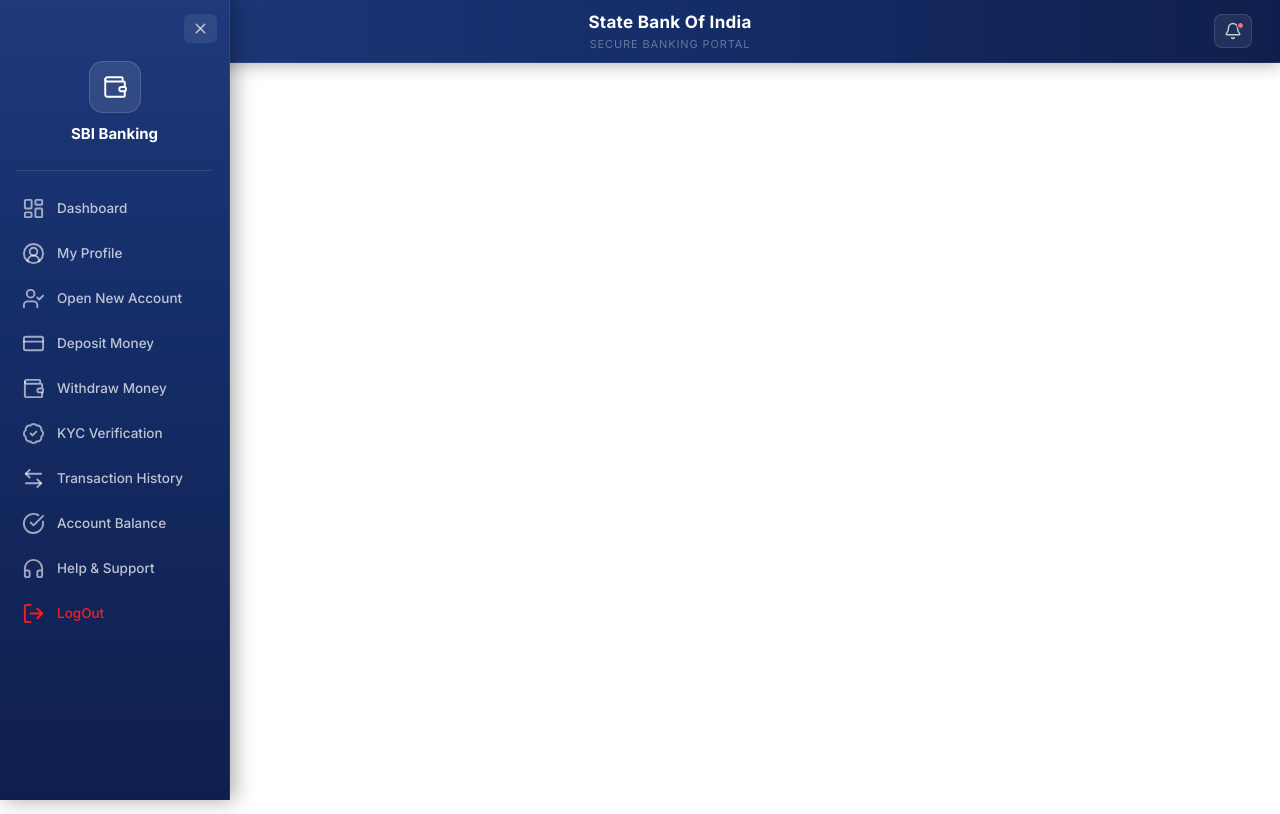
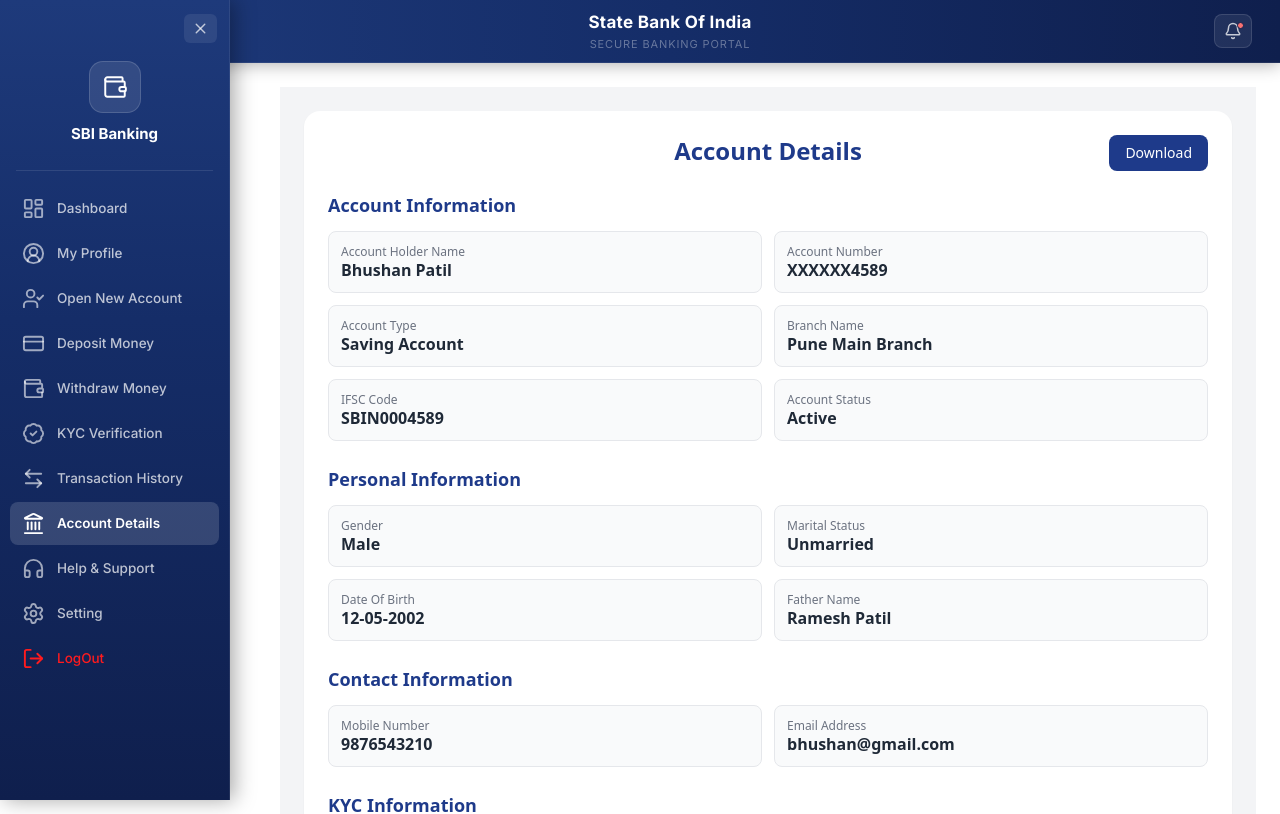
Before and after one commit to ChetanPatil0203/Bank_Frontend-, a React (Create React App) app in the folder frontend/: page /details in a window 1280 px wide. Shown: the top 814 px of the page. Built offline with nearby package versions, Linux system fonts and the light colour scheme.

Commit message:
code update

```diff
--- a/frontend/package.json
+++ b/frontend/package.json
@@ -7,6 +7,7 @@
     "@testing-library/jest-dom": "^6.9.1",
     "@testing-library/react": "^16.3.2",
     "@testing-library/user-event": "^13.5.0",
+    "jspdf": "^4.2.0",
     "lucide-react": "^0.563.0",
     "nodemon": "^3.1.11",
     "react": "^19.2.4",
--- a/frontend/src/App.js
+++ b/frontend/src/App.js
@@ -1,5 +1,6 @@
 import { BrowserRouter as Router, Routes, Route, useLocation } from "react-router-dom";
 import "./App.css";
+import jsPDF from "jspdf";
 
 import HeaderSection from "./components/HeaderSection/HeaderSection.jsx";
 import Sidebar from "./components/Dashboard/Dashboard.jsx";
@@ -7,7 +8,6 @@
 import Login from "./components/Login/Login.jsx";
 import Deposit from "./components/Deposite/Deposite.jsx";
 import Withdraw from "./components/Withdraw/Withdraw.jsx";
-import BalanceCheck from "./components/BalanceCheck/BalanceCheck.jsx";
 import Transactions from "./components/Transaction/Transaction.jsx";
 import Logout from "./components/Logout/Logout.jsx";
 import OpenAccount from "./components/OpenAccount/OpenAccount.jsx";
@@ -16,6 +16,9 @@
 import KYCPage from "./components/kyc/kyc.jsx";
 import DashboardHome from "./components/DashboardHome/DashboardHome.jsx";
 import Registration from "./components/Registration/Registration.jsx";
+import AccountDetails from"./components/AccountDetail/AccountDetails.jsx"
+import Settings from"./components/Setting/Setting.jsx"
+
 
 function AppContent() {
   const location = useLocation();
@@ -40,12 +43,13 @@
             <Route path="/create-account" element={<CreateAccount />} />
             <Route path="/deposit" element={<Deposit/>} />
             <Route path="/withdraw" element={<Withdraw/>} />
-            <Route path="/balance" element={<BalanceCheck/>} />
+            <Route path="/details" element={<AccountDetails/>} />
             <Route path="/transactions" element={<Transactions/>} />
             <Route path="/logout" element={<Logout/>} />
             <Route path="/open-account" element={<OpenAccount/>}/>
             <Route path="/profile" element={<ProfilePage/>}/>
             <Route path="/helpsupport" element={<HelpSupport/>}/>
+            <Route path="/setting" element={<Settings/>}/>
             <Route path="/kyc" element={<KYCPage/>}/>
             <Route path="/flights" element={<h2>Flights Page</h2>} />
             <Route path="/hotels" element={<h2>Hotels Page</h2>} />
--- /dev/null
+++ b/frontend/src/components/AccountDetail/AccountDetails.jsx
@@ -0,0 +1,142 @@
+import { Landmark } from "lucide-react";
+import jsPDF from "jspdf";
+
+export default function AccountDetails() {
+
+  // Dummy Data
+  const accountData = {
+    name: "Bhushan Patil",
+    accountNumber: "XXXXXX4589",
+    accountType: "Saving Account",
+    branch: "Pune Main Branch",
+    ifsc: "SBIN0004589",
+
+    gender: "Male",
+    maritalStatus: "Unmarried",
+    dob: "12-05-2002",
+    fatherName: "Ramesh Patil",
+
+    mobile: "9876543210",
+    email: "bhushan@gmail.com",
+
+    aadhaar: "XXXX XXXX 4589",
+    pan: "ABCDE1234F",
+
+    status: "Active"
+  };
+
+  // ✅ FUNCTION INSIDE COMPONENT (FIXED)
+  const downloadPDF = () => {
+    const doc = new jsPDF();
+
+    doc.setFontSize(16);
+    doc.text("Account Details", 20, 20);
+
+    doc.setFontSize(12);
+
+    const data = [
+      ["Name", accountData.name],
+      ["Account Number", accountData.accountNumber],
+      ["Account Type", accountData.accountType],
+      ["Branch", accountData.branch],
+      ["IFSC", accountData.ifsc],
+      ["Mobile", accountData.mobile],
+      ["Email", accountData.email],
+      ["Aadhaar", accountData.aadhaar],
+      ["PAN", accountData.pan],
+      ["Status", accountData.status],
+    ];
+
+    let y = 40;
+    data.forEach(([label, value]) => {
+      doc.text(`${label}: ${value}`, 20, y);
+      y += 10;
+    });
+
+    doc.save("Account_Details.pdf");
+  };
+
+  return (
+    <div className="min-h-screen bg-gray-100 p-6">
+      <div className="max-w-5xl mx-auto bg-white rounded-2xl p-6 shadow-sm">
+
+        {/* HEADER */}
+        <div className="relative mb-6">
+
+          {/* Center Title */}
+          <h2 className="text-2xl font-bold text-blue-900 text-center">
+            Account Details
+          </h2>
+
+          {/* Download Button */}
+          <button
+            onClick={downloadPDF}
+            className="absolute right-0 top-0 bg-blue-900 text-white px-4 py-2 rounded-lg text-sm hover:bg-blue-800 transition"
+          >
+            Download
+          </button>
+        </div>
+
+        {/* Basic Info */}
+        <Section title="Account Information">
+          <Detail label="Account Holder Name" value={accountData.name} />
+          <Detail label="Account Number" value={accountData.accountNumber} />
+          <Detail label="Account Type" value={accountData.accountType} />
+          <Detail label="Branch Name" value={accountData.branch} />
+          <Detail label="IFSC Code" value={accountData.ifsc} />
+          <Detail label="Account Status" value={accountData.status} />
+        </Section>
+
+        {/* Personal Info */}
+        <Section title="Personal Information">
+          <Detail label="Gender" value={accountData.gender} />
+          <Detail label="Marital Status" value={accountData.maritalStatus} />
+          <Detail label="Date Of Birth" value={accountData.dob} />
+          <Detail label="Father Name" value={accountData.fatherName} />
+        </Section>
+
+        {/* Contact Info */}
+        <Section title="Contact Information">
+          <Detail label="Mobile Number" value={accountData.mobile} />
+          <Detail label="Email Address" value={accountData.email} />
+        </Section>
+
+        {/* KYC Info */}
+        <Section title="KYC Information">
+          <Detail label="Aadhaar Number" value={accountData.aadhaar} />
+          <Detail label="PAN Number" value={accountData.pan} />
+        </Section>
+
+      </div>
+    </div>
+  );
+}
+
+/* ---------- Section ---------- */
+
+function Section({ title, children }) {
+  return (
+    <div className="mb-6">
+      <h3 className="text-lg font-semibold text-blue-900 mb-3">
+        {title}
+      </h3>
+
+      <div className="grid md:grid-cols-2 gap-3">
+        {children}
+      </div>
+    </div>
+  );
+}
+
+/* ---------- Detail ---------- */
+
+function Detail({ label, value }) {
+  return (
+    <div className="p-3 bg-gray-50 rounded-lg border">
+      <p className="text-xs text-gray-500">{label}</p>
+      <p className="text-base font-semibold text-gray-800 leading-tight">
+        {value}
+      </p>
+    </div>
+  );
+}
--- a/frontend/src/components/BalanceCheck/BalanceCheck.jsx
+++ /dev/null
@@ -1,183 +0,0 @@
-import { useState } from "react";
-
-export default function BalanceCheck() {
-
-  const [formData, setFormData] = useState({
-    accountNumber: "",
-    accountHolder: "",
-    accountType: "",
-  });
-
-  const [balance, setBalance] = useState(null);
-
-  const handleChange = (e) => {
-    setFormData({
-      ...formData,
-      [e.target.name]: e.target.value
-    });
-  };
-
-  const handleSubmit = (e) => {
-    e.preventDefault();
-    setBalance("₹ 45,250.00");
-  };
-
-  return (
-    <div className="min-h-screen py-12 px-4">
-
-      <div
-        className="max-w-5xl mx-auto bg-white shadow-2xl rounded-2xl p-10
-        transform transition-all duration-700
-        translate-y-10 opacity-0 animate-[slideUp_0.7s_forwards]"
-      >
-
-        {/* HEADER */}
-        <div className="text-center mb-10 border-b pb-6">
-          <h2 className="text-2xl font-medium text-blue-900">
-            Balance Check
-          </h2>
-
-          <p className="text-gray-500 mt-2">
-            View Your Account Balance Securely
-          </p>
-        </div>
-
-        <form onSubmit={handleSubmit} className="space-y-10">
-
-          {/* ACCOUNT DETAILS */}
-          <Section title="Account Details">
-
-            <Input
-              label="Account Number"
-              name="accountNumber"
-              placeholder="Enter Account Number"
-              handleChange={handleChange}
-            />
-
-            <Input
-              label="Account Holder Name"
-              name="accountHolder"
-              placeholder="Enter Account Holder Name"
-              handleChange={handleChange}
-            />
-
-            {/* Account Type */}
-            <div className="transition-all duration-300 hover:-translate-y-1">
-              <label className="block font-medium mb-1">
-                Account Type <span className="text-red-500">*</span>
-              </label>
-
-              <select
-                name="accountType"
-                onChange={handleChange}
-                className="border rounded-xl p-3 w-full
-                  focus:ring-2 focus:ring-blue-500 outline-none
-                  transition-all duration-300 bg-gray-50"
-                required
-              >
-                <option value="">Select Account Type</option>
-                <option>Saving Account</option>
-                <option>Current Account</option>
-              </select>
-            </div>
-
-          </Section>
-
-          {/* SUBMIT BUTTON */}
-          <div className="flex justify-center pt-4">
-            <button
-              className="px-12 py-3 bg-blue-800 text-white rounded-full
-                font-medium text-base shadow-md
-
-                transition-all duration-300 tracking-wide"
-            >
-              Check Balance
-            </button>
-          </div>
-
-        </form>
-
-        {/* BALANCE DISPLAY CARD */}
-        {balance && (
-          <div
-            className="mt-10 border rounded-xl p-8 bg-green-50 text-center
-            transform transition-all duration-700
-            translate-y-10 opacity-0 animate-[slideUp_0.7s_forwards]"
-          >
-
-            <h3 className="text-xl font-semibold text-gray-700 mb-2">
-              Available Balance
-            </h3>
-
-            <p className="text-4xl font-bold text-green-700">
-              {balance}
-            </p>
-
-          </div>
-        )}
-
-      </div>
-
-      {/* Tailwind Custom Animation */}
-      <style>
-        {`
-        @keyframes slideUp {
-          from {
-            transform: translateY(40px);
-            opacity: 0;
-          }
-          to {
-            transform: translateY(0);
-            opacity: 1;
-          }
-        }
-        `}
-      </style>
-
-    </div>
-  );
-}
-
-/* ---------- Section Component ---------- */
-
-function Section({ title, children }) {
-  return (
-    <div
-      className="border rounded-xl p-6 bg-white
-      transition-all duration-300 hover:shadow-lg"
-    >
-
-      <h3 className="text-xl font-semibold text-blue-900 mb-5 border-b pb-2">
-        {title}
-      </h3>
-
-      <div className="grid md:grid-cols-2 gap-5">
-        {children}
-      </div>
-
-    </div>
-  );
-}
-
-/* ---------- Input Component ---------- */
-
-function Input({ label, type="text", name, placeholder, handleChange }) {
-  return (
-    <div className="transition-all duration-300 hover:-translate-y-1">
-      <label className="block font-medium mb-1">
-        {label} <span className="text-red-500">*</span>
-      </label>
-
-      <input
-        type={type}
-        name={name}
-        placeholder={placeholder}
-        onChange={handleChange}
-        className="border rounded-xl p-3 w-full bg-gray-50
-          focus:ring-2 focus:ring-blue-500 outline-none
-          transition-all duration-300"
-        required
-      />
-    </div>
-  );
-}
--- a/frontend/src/components/Dashboard/Dashboard.jsx
+++ b/frontend/src/components/Dashboard/Dashboard.jsx
@@ -9,6 +9,8 @@
   ArrowLeftRight,
   Headphones,
   BadgeCheckIcon,
+  Landmark,
+  Settings,
 } from "lucide-react";
 import { Link, useLocation } from "react-router-dom";
 import { useState } from "react";
@@ -26,8 +28,9 @@
     { name: "Withdraw Money", icon: <Wallet size={23} />, path: "/withdraw" },
     { name: "KYC Verification", icon: <BadgeCheckIcon size={23} />, path: "/kyc" },
     { name: "Transaction History", icon: <ArrowLeftRight size={23} />, path: "/transactions" },
-    { name: "Account Balance", icon: <CheckCircle size={23} />, path: "/balance" },
+    { name: "Account Details", icon: <Landmark size={23} />, path: "/details" },
     { name: "Help & Support", icon: <Headphones size={23} />, path: "/helpsupport" },
+    { name: "Setting", icon: <Settings  size={23} />, path: "/setting" },
     { name: "LogOut", icon: <LogOut size={23} />, path: "/logout" },
   ];
 
--- /dev/null
+++ b/package.json
@@ -0,0 +1,5 @@
+{
+  "dependencies": {
+    "jspdf": "^4.2.0"
+  }
+}
```
Also changed, not shown: frontend/src/components/Setting/Setting.jsx (added), 2 other files (tests, documents, lock files or other folders).
